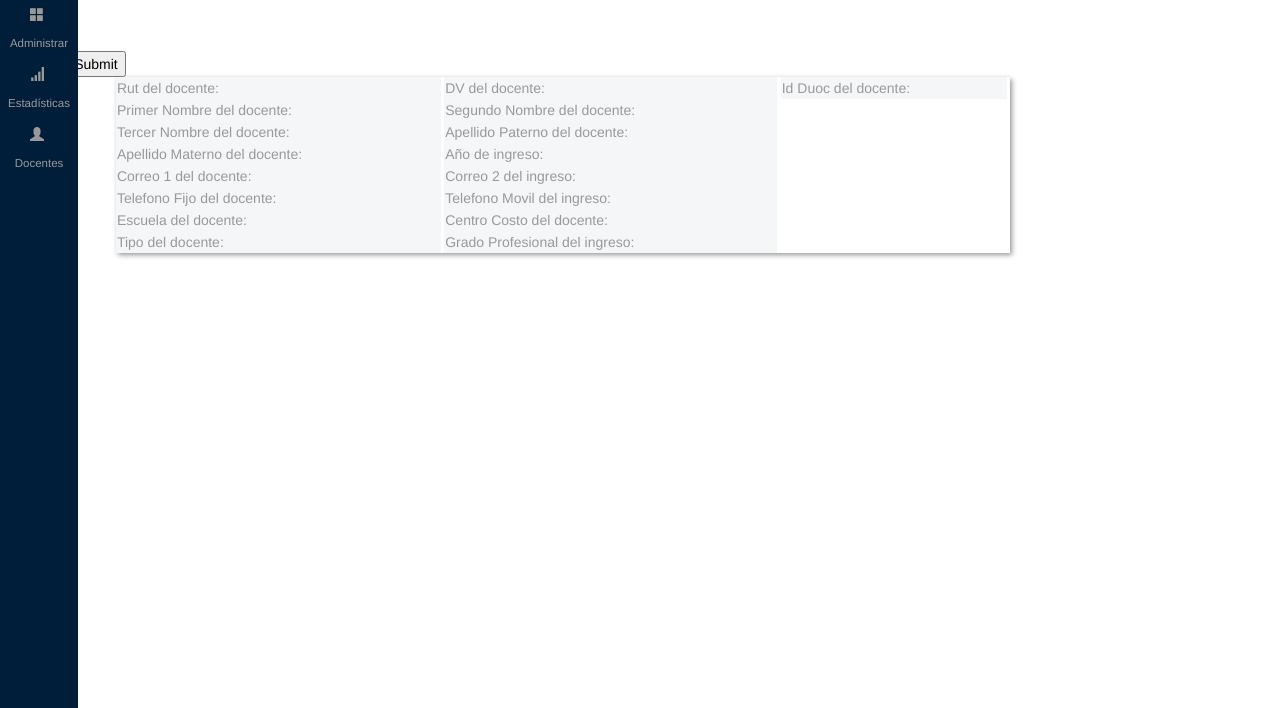
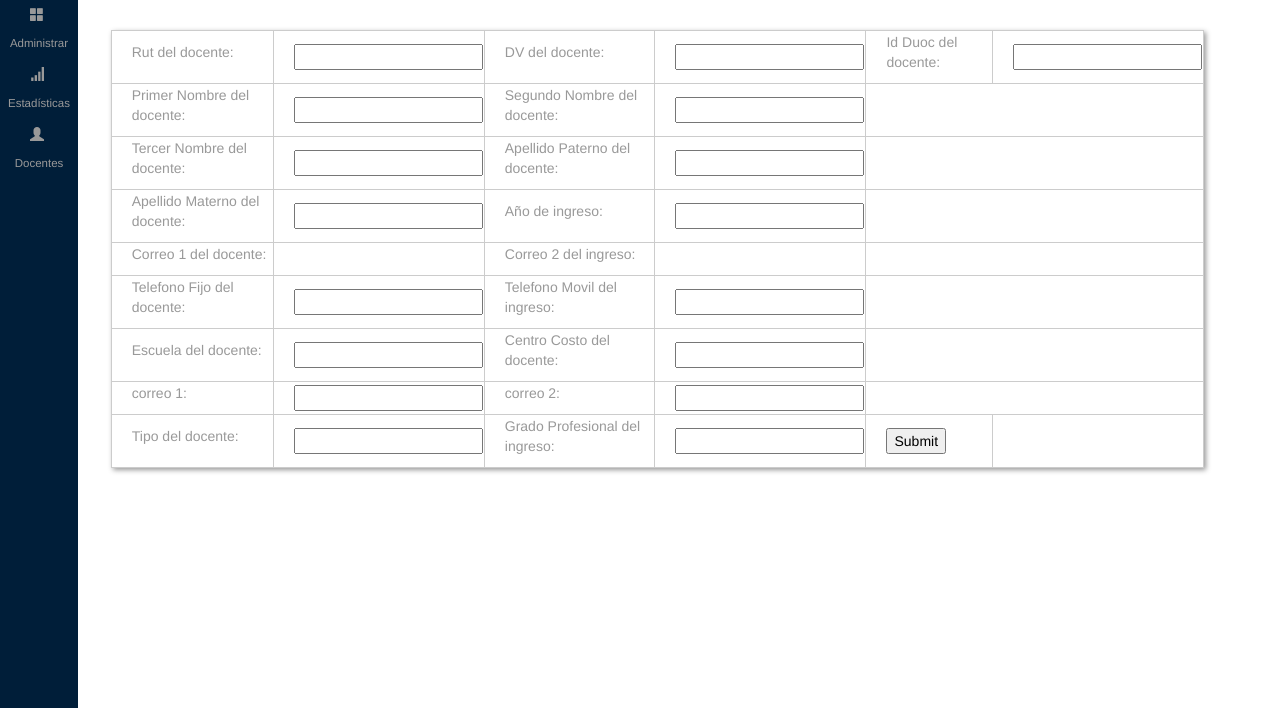
Before and after one commit to biwiker/proyectoDocentesUAP, a PHP site: page /capaPresentacion/V_AgregarDocente.php in a window 1280 px wide. Shown: the part 55-763 px from the top of the page. Run offline with PHP 8.4, Linux system fonts and the light colour scheme; the visitor is signed in with stand-in values (Sample User, id 1); some libraries are stand-ins or nearby versions.

Commit message:
Primer Avance Administrar Docentes (Eliseo - Ariel)

```diff
--- a/bootstrap 3/css/Formato_tabla.css
+++ b/bootstrap 3/css/Formato_tabla.css
@@ -1,11 +1,13 @@
 
   div.container {
-    width:80%;
-    margin:4%;
+    width:100%;
+    padding-left: 50px;
+    padding-top: 30px;
   }
   .formulario{
-    position: relative;
-    margin-bottom:30px;
+
+
+
     background-color: #ffffff;
     color: #999999;
     width: 90%;
@@ -14,4 +16,4 @@
   }
 
 
-tr,td {text-align:left;}
+.formulario tr, td {text-align:left; padding-left: 20px; border: 1px solid #ccc;}
--- a/capaPresentacion/V_AgregarDocente.php
+++ b/capaPresentacion/V_AgregarDocente.php
@@ -72,66 +72,73 @@
 
 
         <div class="container col-lg-6 " >
-            <table align="center" class="formulario" >
-                <form action="../capaLogicaNegocio/BO_Docentes.php" method="POST">
+            <form action="../capaLogicaNegocio/BO_Docentes.php" method="POST">
+            <table align="center" class="formulario"  >
                 <tbody>
 
                     <tr>
-                        <td style="background-color: #F4F6F7"<b>Rut del docente: </b></td>
-                        <td <input type="number" name="txtRut" ></td>
-                        <td style="background-color: #F4F6F7"<b>DV del docente: </b></td>
-                        <td <input type="number" name="txtDv" ></td>
-                        <td style="background-color: #F4F6F7"<b>Id Duoc del docente: </b></td>
-                        <td <input type="number" name="txtIdDuoc" ></td>
+                        <td ><p>Rut del docente: </p></td>
+                        <td><input type="number" name="txtRut" /></td>
+                        <td ><p>DV del docente: </p></td>
+                        <td> <input type="number" name="txtDv" /></td>
+                        <td ><p>Id Duoc del docente: </p></td>
+                        <td> <input type="number" name="txtIdDuoc" ></td>
                     </tr>
                     <tr>
-                        <td style="background-color: #F4F6F7"<b>Primer Nombre del docente: </b></td>
-                        <td <input type="text" name="txtPNombre" ></td>
-                        <td style="background-color: #F4F6F7"<b>Segundo Nombre del docente: </b></td>
-                        <td <input type="text" name="txtSNombre" ></td>
+                        <td ><p>Primer Nombre del docente: </p></td>
+                        <td> <input type="text" name="txtPNombre" ></td>
+                        <td ><p>Segundo Nombre del docente: </p></td>
+                        <td> <input type="text" name="txtSNombre" ></td>
                     </tr>
                     <tr>
-                        <td style="background-color: #F4F6F7"<b>Tercer Nombre del docente: </b></td>
-                        <td <input type="text" name="txtTNombre" ></td>
-                        <td style="background-color: #F4F6F7"<b>Apellido Paterno del docente: </b></td>
-                        <td <input type="text" name="txtApPaterno" ></td>
+                        <td ><p>Tercer Nombre del docente: </p></td>
+                        <td> <input type="text" name="txtTNombre" ></td>
+                        <td ><p>Apellido Paterno del docente: </p></td>
+                        <td> <input type="text" name="txtApPaterno" ></td>
                     </tr>
                     <tr>
-                        <td style="background-color: #F4F6F7"<b>Apellido Materno del docente: </b></td>
-                        <td <input type="text" name="txtApMaterno" ></td>
-                        <td style="background-color: #F4F6F7"<b>Año de ingreso: </b></td>
-                        <td <input type="number" name="txtAnioIngreso" ></td>
+                        <td ><p>Apellido Materno del docente: </p></td>
+                        <td> <input type="text" name="txtApMaterno" ></td>
+                        <td ><p>Año de ingreso: </p></td>
+                        <td> <input type="number" name="txtAnioIngreso" ></td>
                     </tr>
                     <tr>
-                        <td style="background-color: #F4F6F7"<b>Correo 1 del docente: </b></td>
+                        <td <p>Correo 1 del docente: </p></td>
                         <td <input type="text" name="txtCorreo1" ></td>
-                        <td style="background-color: #F4F6F7"<b>Correo 2 del ingreso: </b></td>
+                        <td <p>Correo 2 del ingreso: </p></td>
                         <td <input type="number" name="txtCorreo2" ></td>
                     </tr>
                     <tr>
-                        <td style="background-color: #F4F6F7"<b>Telefono Fijo del docente: </b></td>
-                        <td <input type="text" name="txtTelefonoFijo" ></td>
-                        <td style="background-color: #F4F6F7"<b>Telefono Movil del ingreso: </b></td>
-                        <td <input type="number" name="txtTelefonoMovil" ></td>
+                        <td ><p>Telefono Fijo del docente: </p></td>
+                        <td> <input type="text" name="txtTelefonoFijo" ></td>
+                        <td ><p>Telefono Movil del ingreso: </p></td>
+                        <td> <input type="number" name="txtTelefonoMovil" ></td>
                     </tr>
                     <tr>
-                        <td style="background-color: #F4F6F7"<b>Escuela del docente: </b></td>
-                        <td <input type="text" name="txtEscuelaPrograma" ></td>
-                        <td style="background-color: #F4F6F7"<b>Centro Costo del docente: </b></td>
-                        <td <input type="number" name="txtCentroCosto" ></td>
+                        <td ><p>Escuela del docente: </p></td>
+                        <td> <input type="text" name="txtEscuelaPrograma" ></td>
+                        <td ><p>Centro Costo del docente: </p></td>
+                        <td> <input type="number" name="txtCentroCosto" ></td>
                     </tr>
                     <tr>
-                        <td style="background-color: #F4F6F7"<b>Tipo del docente: </b></td>
-                        <td <input type="text" name="txtTipoDocente" ></td>
-                        <td style="background-color: #F4F6F7"<b>Grado Profesional del ingreso: </b></td>
-                        <td <input type="number" name="txtGradoProfesional" ></td>
-                        <input type="submit" name="btnAgregarDocente" >
+                        <td ><p>correo 1: </p></td>
+                        <td> <input type="text" name="txtCorreo1" ></td>
+                        <td ><p>correo 2: </p></td>
+                        <td> <input type="number" name="txtCorreo2" ></td>
+                    </tr>
+                    <tr>
+                        <td ><p>Tipo del docente: </p></td>
+                        <td> <input type="text" name="txtTipoDocente" ></td>
+                        <td ><p>Grado Profesional del ingreso: </p></td>
+                        <td> <input type="number" name="txtGradoProfesional" ></td>
+                        <td><input type="submit" name="btnAgregarDocente" ></td>
                     </tr>
 
 
                 </tbody>
-                 </form>
+
             </table>
+           </form>
         </div>
 
     </body>
```
Also changed, not shown: capaAccesoDatos/DAO_Docente.php (+21 -19 lines), capaLogicaNegocio/BO_Docentes.php (+17 -17 lines).
